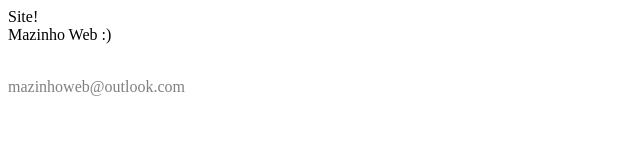
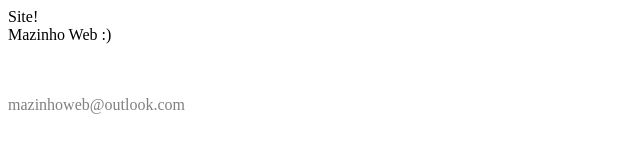
Before and after one commit to mazinhoweb/mazinhoweb.github.io, a plain HTML site: page index.html in a window 1280 px wide. Shown: the whole page, without its empty margins (0-640 px from the left). Drawn offline with Linux system fonts and the light colour scheme.

Commit message:
Atualizacao

```diff
--- a/index.html
+++ b/index.html
@@ -6,7 +6,7 @@
   </head>
   <body>
     Site! <br />
-    Mazinho Web :) <br /><br />
+    Mazinho Web :) <br /><br /><br >
     <p style="color: gray">mazinhoweb@outlook.com</p>
   </body>
 </html>
```
